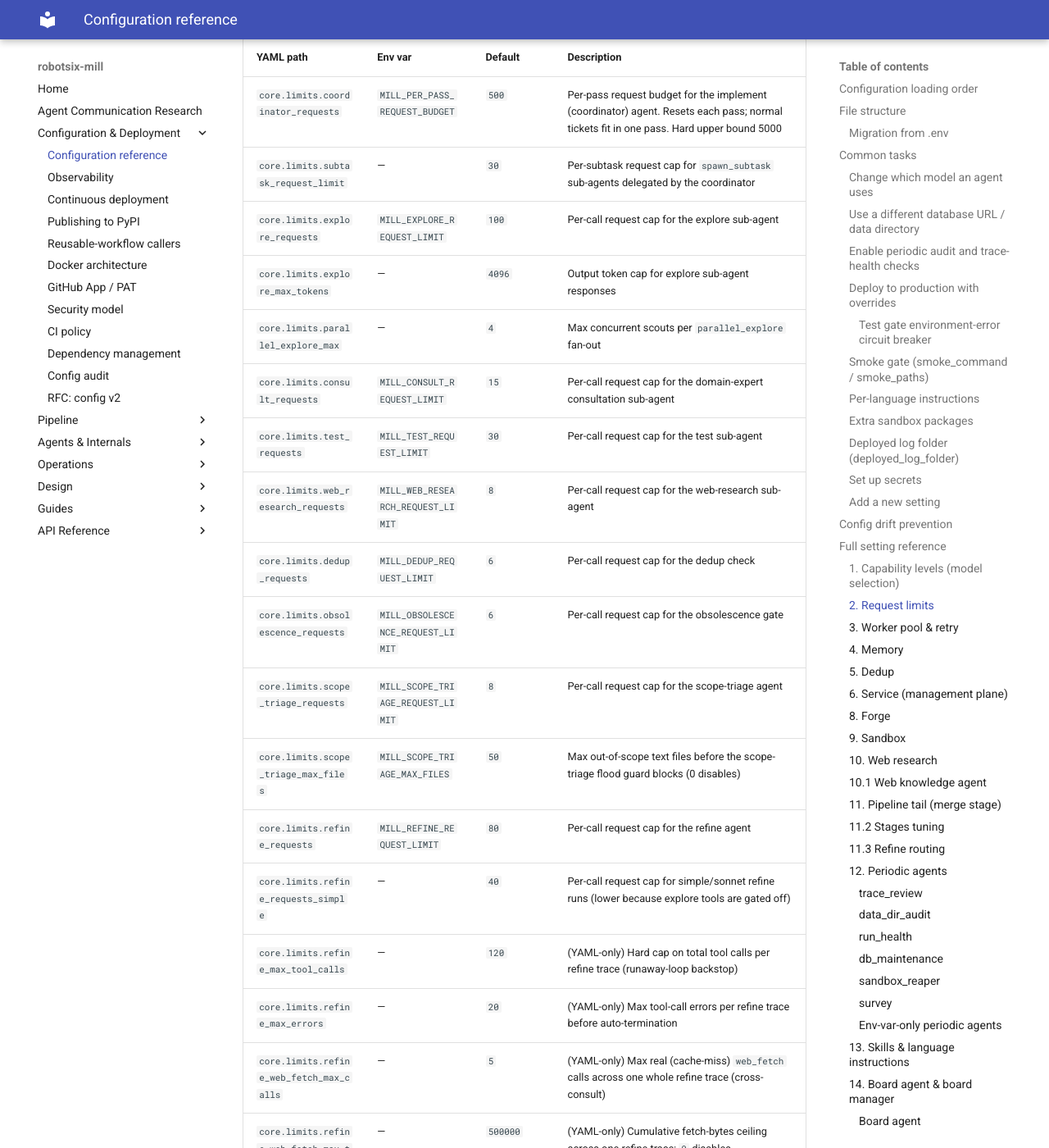
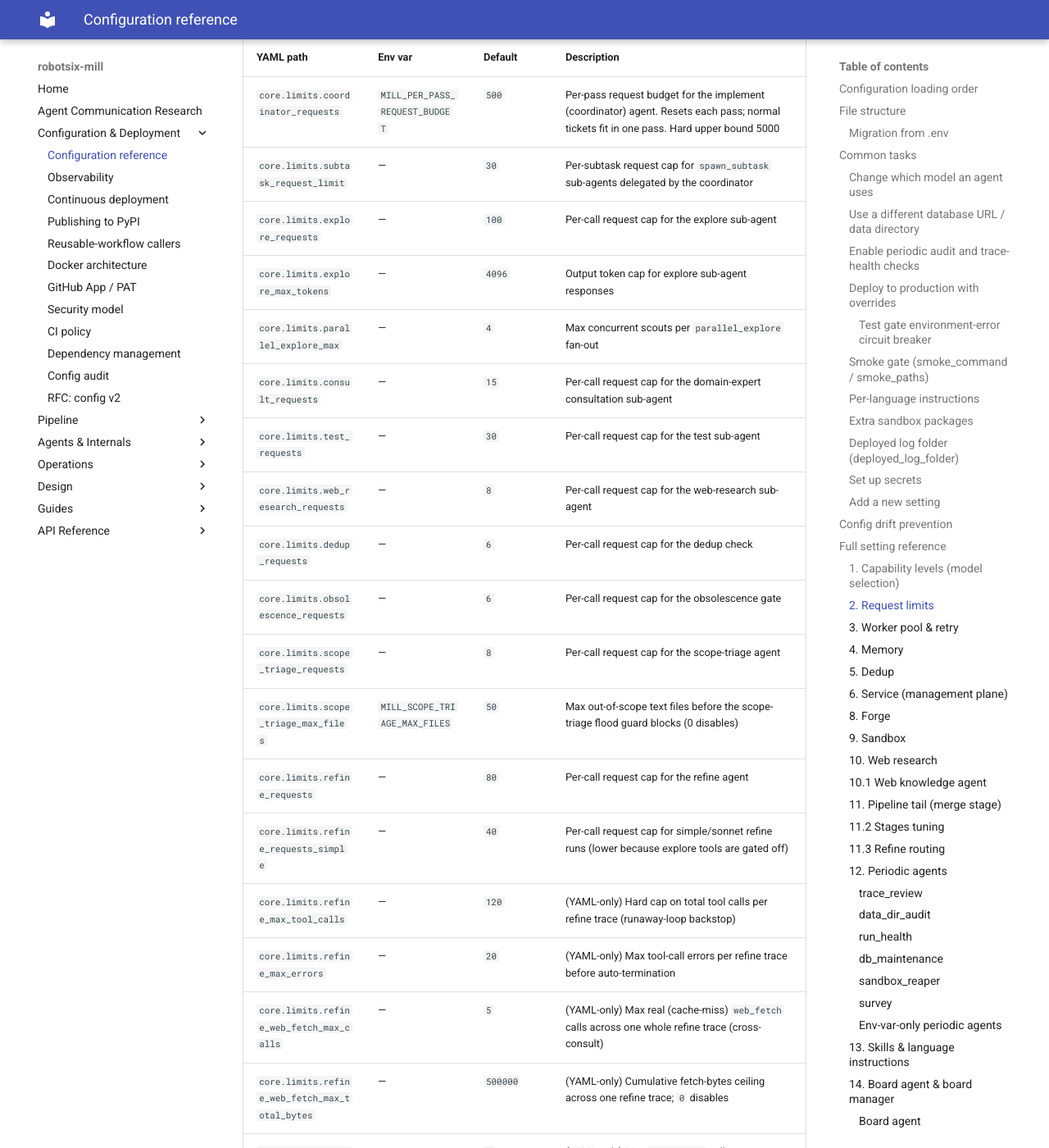
Before and after one commit to damien-robotsix/robotsix-mill, an MkDocs documentation site: the page built from docs/configuration.md, in a window 1280 px wide and 1400 px high, scrolled down 8412 px. Shown: the whole window at 82% size. Built offline with MkDocs 1.6.1 and Material for MkDocs 9.7.7, drawn with Linux system fonts in a browser that asks for light colours; some of the changed text lies outside the part shown.

Commit message:
mill: config drift: stale MILL_* env vars documented for 15 YAML-only fields (20260627T091246Z-config-drift-stale-mill-env-vars-documen-2763)

```diff
--- a/docs/configuration.md
+++ b/docs/configuration.md
@@ -386,17 +386,17 @@
 |-----------|---------|---------|-------------|
 | `core.limits.coordinator_requests` | `MILL_PER_PASS_REQUEST_BUDGET` | `500` | Per-pass request budget for the implement (coordinator) agent. Resets each pass; normal tickets fit in one pass. Hard upper bound 5000 |
 | `core.limits.subtask_request_limit` | — | `30` | Per-subtask request cap for `spawn_subtask` sub-agents delegated by the coordinator |
-| `core.limits.explore_requests` | `MILL_EXPLORE_REQUEST_LIMIT` | `100` | Per-call request cap for the explore sub-agent |
+| `core.limits.explore_requests` | — | `100` | Per-call request cap for the explore sub-agent |
 | `core.limits.explore_max_tokens` | — | `4096` | Output token cap for explore sub-agent responses |
 | `core.limits.parallel_explore_max` | — | `4` | Max concurrent scouts per `parallel_explore` fan-out |
-| `core.limits.consult_requests` | `MILL_CONSULT_REQUEST_LIMIT` | `15` | Per-call request cap for the domain-expert consultation sub-agent |
-| `core.limits.test_requests` | `MILL_TEST_REQUEST_LIMIT` | `30` | Per-call request cap for the test sub-agent |
-| `core.limits.web_research_requests` | `MILL_WEB_RESEARCH_REQUEST_LIMIT` | `8` | Per-call request cap for the web-research sub-agent |
-| `core.limits.dedup_requests` | `MILL_DEDUP_REQUEST_LIMIT` | `6` | Per-call request cap for the dedup check |
-| `core.limits.obsolescence_requests` | `MILL_OBSOLESCENCE_REQUEST_LIMIT` | `6` | Per-call request cap for the obsolescence gate |
-| `core.limits.scope_triage_requests` | `MILL_SCOPE_TRIAGE_REQUEST_LIMIT` | `8` | Per-call request cap for the scope-triage agent |
+| `core.limits.consult_requests` | — | `15` | Per-call request cap for the domain-expert consultation sub-agent |
+| `core.limits.test_requests` | — | `30` | Per-call request cap for the test sub-agent |
+| `core.limits.web_research_requests` | — | `8` | Per-call request cap for the web-research sub-agent |
+| `core.limits.dedup_requests` | — | `6` | Per-call request cap for the dedup check |
+| `core.limits.obsolescence_requests` | — | `6` | Per-call request cap for the obsolescence gate |
+| `core.limits.scope_triage_requests` | — | `8` | Per-call request cap for the scope-triage agent |
 | `core.limits.scope_triage_max_files` | `MILL_SCOPE_TRIAGE_MAX_FILES` | `50` | Max out-of-scope text files before the scope-triage flood guard blocks (0 disables) |
-| `core.limits.refine_requests` | `MILL_REFINE_REQUEST_LIMIT` | `80` | Per-call request cap for the refine agent |
+| `core.limits.refine_requests` | — | `80` | Per-call request cap for the refine agent |
 | `core.limits.refine_requests_simple` | — | `40` | Per-call request cap for simple/sonnet refine runs (lower because explore tools are gated off) |
 | `core.limits.refine_max_tool_calls` | — | `120` | (YAML-only) Hard cap on total tool calls per refine trace (runaway-loop backstop) |
 | `core.limits.refine_max_errors` | — | `20` | (YAML-only) Max tool-call errors per refine trace before auto-termination |
@@ -404,27 +404,27 @@
 | `core.limits.refine_web_fetch_max_total_bytes` | — | `500000` | (YAML-only) Cumulative fetch-bytes ceiling across one refine trace; `0` disables |
 | `core.limits.refine_web_search_max_calls` | — | `5` | (YAML-only) Max `web_search` calls across one whole refine trace (cross-consult) |
 | `core.limits.maintenance_requests` | `MILL_MAINTENANCE_REQUEST_LIMIT` | `100` | Per-call request cap for the maintenance agent |
-| `core.limits.doc_requests` | `MILL_DOC_REQUEST_LIMIT` | `16` | Per-run request cap for the document agent |
-| `core.limits.doc_classifier_requests` | `MILL_DOC_CLASSIFIER_REQUEST_LIMIT` | `3` | Per-call request cap for the doc-classifier gate |
+| `core.limits.doc_requests` | — | `16` | Per-run request cap for the document agent |
+| `core.limits.doc_classifier_requests` | — | `3` | Per-call request cap for the doc-classifier gate |
 | `core.limits.triage_requests` | — | `8` | Per-call cap for the pre-refine triage agent (main call + tool calls). Distinct from `scope_triage_requests` (which caps the scope-triage agent) |
 | `core.limits.already_done_requests` | — | `8` | Per-call cap for the already-done verifier sub-agent (short-circuits when a prior no-change-needed memory entry matches the draft) |
 | `core.limits.dedup_max_candidates` | — | `8` | Maximum candidates passed to the dedup LLM after similarity pre-filtering. Caps token budget regardless of repo size |
 | `core.limits.coordinator_max_tool_calls` | — | `300` | Hard cap on total tool calls per implement (coordinator) trace — runaway-loop backstop above the request budget |
 | `core.limits.max_refine_explore_calls` | — | `4` | Hard cap on explore/parallel_explore sub-agent calls per refine run. 0 disables exploration entirely |
 | `core.limits.max_refine_read_file_calls` | — | `10` | Hard cap on read_file calls per refine/triage agent run. 0 disables the cap (unbounded reads) |
-| `core.limits.review_requests` | `MILL_REVIEW_REQUEST_LIMIT` | `80` | Per-run request cap for the review agent |
+| `core.limits.review_requests` | — | `80` | Per-run request cap for the review agent |
 
 ### 3. Worker pool & retry
 
 | YAML path | Env var | Default | Description |
 |-----------|---------|---------|-------------|
-| `core.limits.max_fix_iterations` | `MILL_MAX_FIX_ITERATIONS` | `8` | Max implement→test fix loop iterations before BLOCK |
+| `core.limits.max_fix_iterations` | — | `8` | Max implement→test fix loop iterations before BLOCK |
 | `core.limits.max_stuck_cycles` | `MILL_MAX_STUCK_CYCLES` | `3` | Re-entries to same stage without progress before BLOCK |
-| `core.limits.max_spend_usd_per_ticket` | `MILL_MAX_SPEND_USD_PER_TICKET` | `20.0` | Dollar cap per ticket (0.0 = disabled) |
+| `core.limits.max_spend_usd_per_ticket` | — | `20.0` | Dollar cap per ticket (0.0 = disabled) |
 | `core.limits.max_traces_per_ticket` | — | `15` | Trace-count circuit-breaker (0 = disabled) |
 | `core.limits.max_openrouter_marginal_usd_per_ticket` | — | `3.0` | OpenRouter marginal-spend breaker (0.0 = disabled) |
-| `core.limits.stage_timeout_seconds` | `MILL_STAGE_TIMEOUT_SECONDS` | `2400` | Per-stage wall-clock timeout in seconds; stage that exceeds it is escalated to BLOCKED (≤ 0 disables) |
-| `core.limits.stage_timeout_overrides` | `MILL_STAGE_TIMEOUT_OVERRIDES` | `{"refine": 900}` | Per-stage overrides as a JSON dict (e.g. `{"merge":0,"deliver":0}`); keys are stage names, values are seconds; 0 disables timeout for that stage. The built-in default caps the **refine** stage at 900 seconds — add `"refine": 0` to disable this cap, or override it with a different value. |
+| `core.limits.stage_timeout_seconds` | — | `2400` | Per-stage wall-clock timeout in seconds; stage that exceeds it is escalated to BLOCKED (≤ 0 disables) |
+| `core.limits.stage_timeout_overrides` | — | `{"refine": 900}` | Per-stage overrides as a JSON dict (e.g. `{"merge":0,"deliver":0}`); keys are stage names, values are seconds; 0 disables timeout for that stage. The built-in default caps the **refine** stage at 900 seconds — add `"refine": 0` to disable this cap, or override it with a different value. |
 | `core.limits.max_global_concurrency` | `MILL_MAX_GLOBAL_CONCURRENCY` | `12` | Host-level cap on total concurrently-running stages across ALL boards, applied on top of each board's own `max_concurrency`. Default 12 provides a genuine backstop without throttling normal operation |
 | `core.limits.transient_retries` | `MILL_TRANSIENT_RETRIES` | `4` | Max retries for transient LLM-call failures (429, 5xx, timeouts) |
 | `core.limits.transient_backoff_base` | `MILL_TRANSIENT_BACKOFF_BASE` | `2.0` | Base seconds for exponential backoff at LLM-call level (jittered) |
```
Also changed, not shown: CHANGELOG.md (+4 -0 lines).
